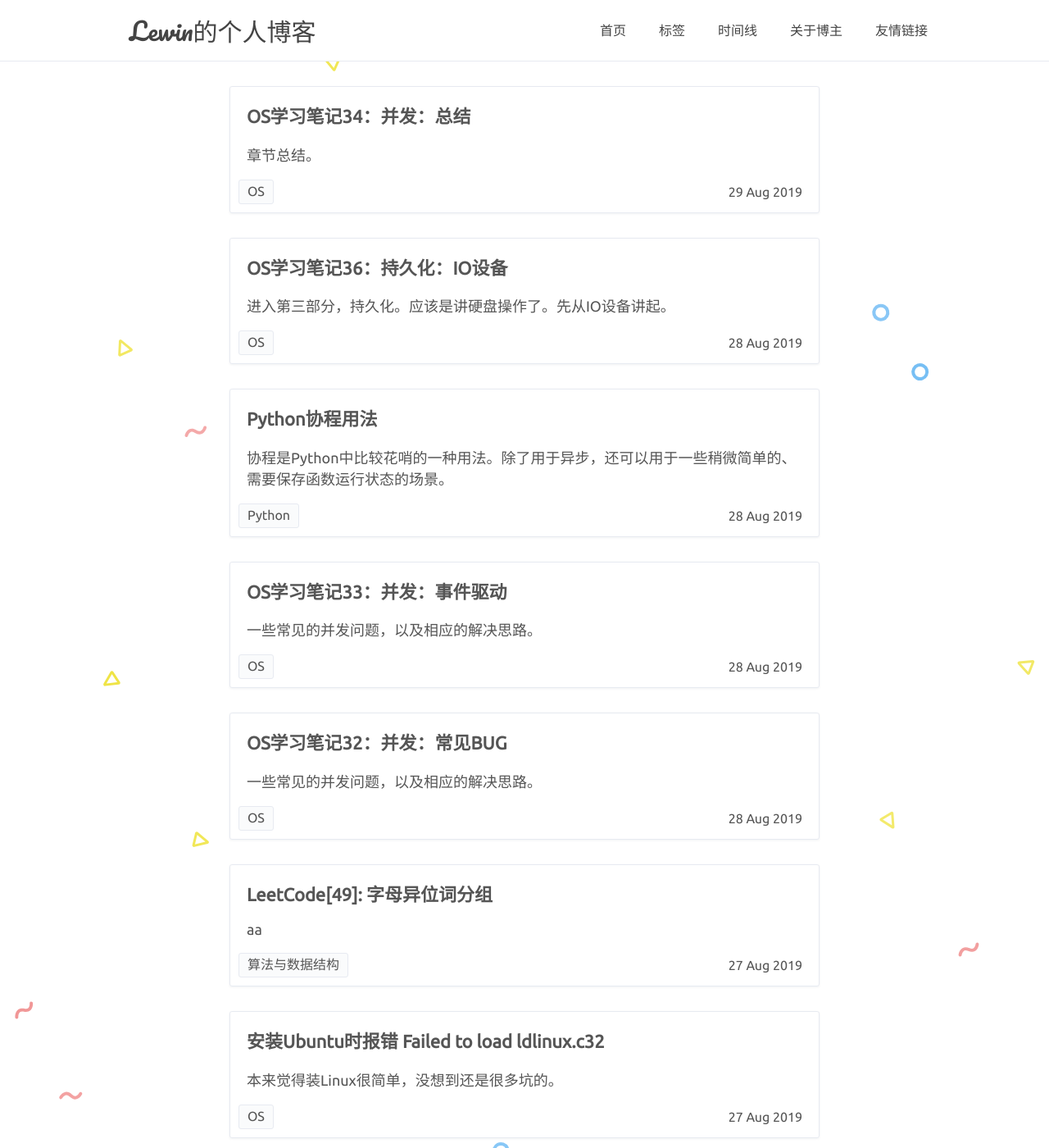
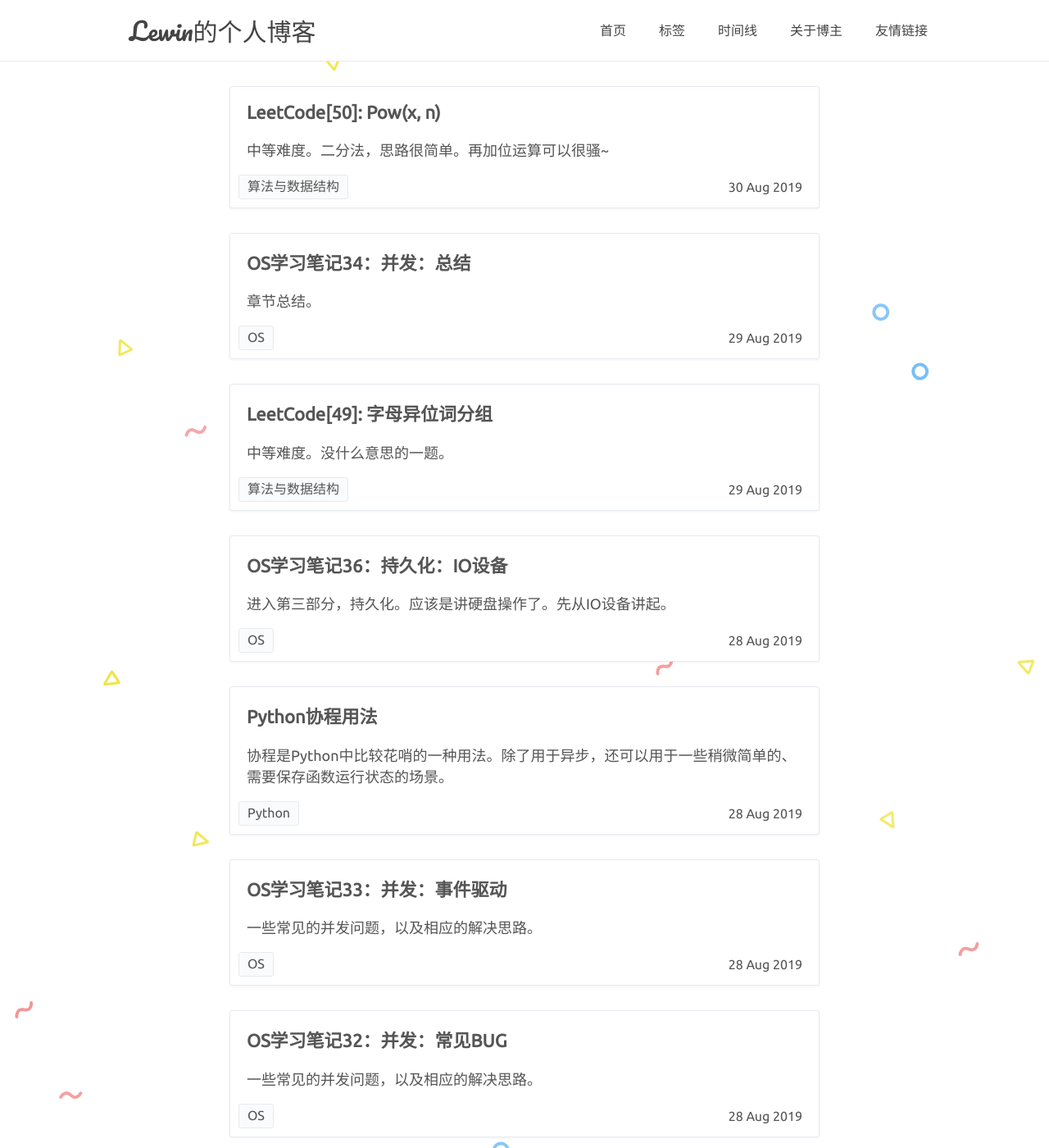
Before and after one commit to Saodd/Saodd.github.io.backup-Jun2020, a Jekyll site: the page built from index.html, in a window 1280 px wide and 1400 px high. Shown: the whole window at 82% size. Built offline with Jekyll 4.4.1, drawn with Linux system fonts in a browser that asks for light colours; comment, search, counter and statistics services are not loaded; some of the changed lines change nothing that is shown; some of the changed text lies outside the part shown.

Commit message:
LeetCode 50

````diff
--- a/_posts/2019-08-29-LeetCode-49.MD
+++ b/_posts/2019-08-29-LeetCode-49.MD
@@ -1,12 +1,12 @@
 ---
 layout: post
 title:  "LeetCode[49]: 字母异位词分组"
-date:   2019-08-27
+date:   2019-08-29
 tags: 算法与数据结构
 color: rgb(255,0,0)
 ---
 
-> aa
+> 中等难度。没什么意思的一题。
 
 ## 读题
 
--- /dev/null
+++ b/_posts/2019-08-30-LeetCode-50.MD
@@ -0,0 +1,181 @@
+---
+layout: post
+title:  "LeetCode[50]: Pow(x, n)"
+date:   2019-08-30
+tags: 算法与数据结构
+color: rgb(255,0,0)
+---
+
+> 中等难度。二分法，思路很简单。再加位运算可以很骚~
+
+## 读题
+
+```text
+50. Pow(x, n)
+
+实现 pow(x, n) ，即计算 x 的 n 次幂函数。
+
+示例 1:
+
+输入: 2.00000, 10
+输出: 1024.00000
+
+示例 2:
+
+输入: 2.10000, 3
+输出: 9.26100
+
+示例 3:
+
+输入: 2.00000, -2
+输出: 0.25000
+解释: 2-2 = 1/22 = 1/4 = 0.25
+
+说明:
+
+-100.0 < x < 100.0
+n 是 32 位有符号整数，其数值范围是 [−231, 231 − 1] 。
+
+来源：力扣（LeetCode）
+链接：https://leetcode-cn.com/problems/powx-n
+著作权归领扣网络所有。商业转载请联系官方授权，非商业转载请注明出处。
+```
+
+## 实现
+
+暴力法就是一个一个地乘过去。复杂度`O(n)`。
+
+优雅一点就用二分的思想，平方平方地乘，复杂度`O(log n)`。
+
+还好这一题规定的是整数n而不是浮点数n，所以只要简单的计数相乘就可以了。
+
+```go
+func myPow(x float64, n int) float64 {
+    if n < 0 {
+        return 1/ myPow(x, n *-1)
+    }
+    if n == 0 || x == 1 {
+        return 1.0
+    }
+    if x == 0 {
+        return 0.0
+    }
+
+    var result float64 = x
+    var stack []int = make([]int, 0,5)
+    for n > 1 {
+        stack = append(stack, n&1)
+        n /= 2
+    }
+    for i:=len(stack)-1; i>=0; i--{
+        if stack[i]==1{
+            result = result*result*x
+        }else {
+            result = result*result
+        }
+    }
+    return result
+}
+```
+
+提交成绩：
+
+```text
+执行用时 :0 ms, 在所有 Go 提交中击败了100.00%的用户
+内存消耗 :2.1 MB, 在所有 Go 提交中击败了22.53%的用户
+```
+
+## 改进
+
+如何结合位运算，上述算法可以得到大大的改善。
+
+我们知道，`n%2`相当于是取n的最后一位，`n/2`是相当于将n整体向右移一位。那么我的上述算法用位运算来思考，就是逐个将n的最后一位pop出来，push到一个栈中，然后逐个pop出来相乘。
+
+那么再拓展一下，我们直接根据n的二进制位逐位乘过去就好了啊！
+
+另外，再改进一点。当n为负数的时候，我们将`x = 1/x`就可以了，不用求了正数n的结果再求倒数。
+
+另外，因为涉及到`n*=-1`这样的操作，因此一定要考虑整形的边界问题！官方的测试用例并没有体现这个问题！
+
+```go
+func myPow(x float64, n int) float64 {
+    if n < 0 {
+        if n == -1<<31 {
+            return myPow(x, n+1) / x
+        }
+        x = 1 / x
+        n *= -1
+    }
+
+    var result float64 = 1
+    var current_product float64 = x
+    for n > 0 {
+        if n&1 == 1 {  // 当前位为1的话就乘上去
+            result *= current_product
+        }
+        // 前进一位
+        current_product *= current_product
+        n = n >> 1
+    }
+    return result
+}
+```
+
+测试用例：
+
+```go
+func Test_myPow(t *testing.T) {
+    type args struct {
+        x float64
+        n int
+    }
+    tests := []struct {
+        name string
+        args args
+        want float64
+    }{
+        {
+            name: "示例",
+            args: args{2.00000, 10},
+            want: 1024.0,
+        },
+        {
+            name: "示例",
+            args: args{2.10000, 3},
+            want: 9.26100,
+        },
+        {
+            name: "示例",
+            args: args{2.00000, -2},
+            want: 0.25,
+        },
+        {
+            name: "负数x",
+            args: args{-2.00000, -2},
+            want: 0.25,
+        },
+        {
+            name: "大n",
+            args: args{2, 18},
+            want: 262144,
+        },
+        {
+            name: "负数大n",
+            args: args{8.84372, -5},
+            want: 2e-05,
+        },
+        {
+            name: "N的整形边界",
+            args: args{1.00000000001, -1 << 31},
+            want: 0.97875410,
+        },
+    }
+    for _, tt := range tests {
+        t.Run(tt.name, func(t *testing.T) {
+            if got := myPow(tt.args.x, tt.args.n) - tt.want; !(got < 1e-5 && got > -1e-5) {
+                t.Errorf("myPow() = %v, want %v", got, tt.want)
+            }
+        })
+    }
+}
+```
````
